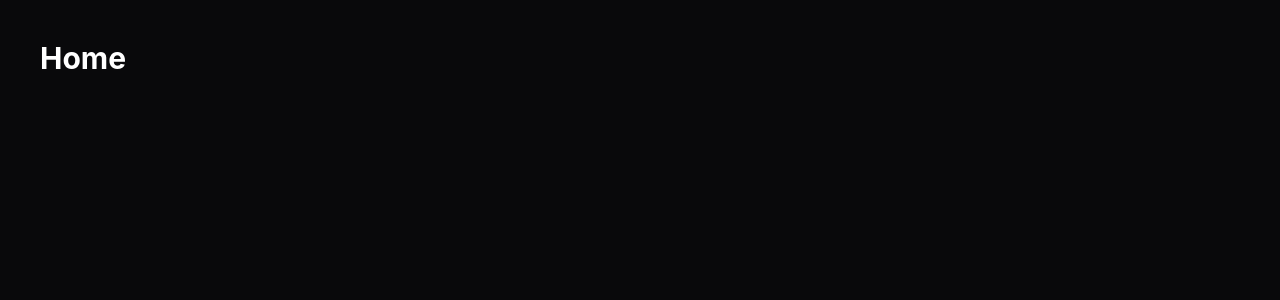
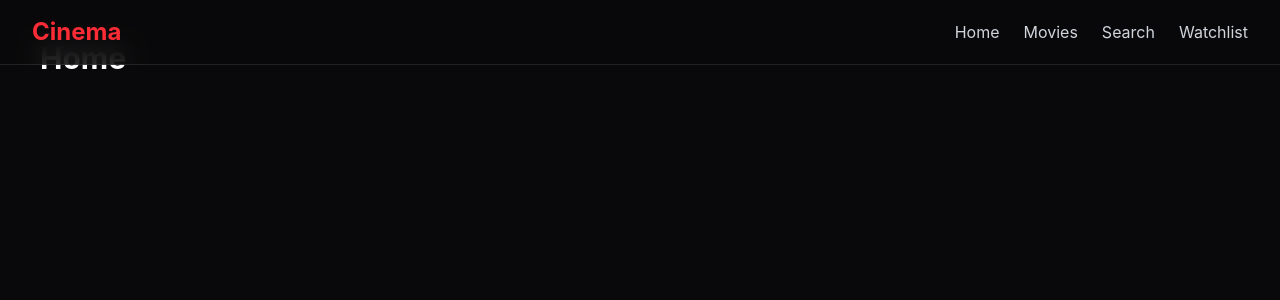
Before and after one commit to kidistm03/Cinema-app, a React (Vite) app: page / in a window 1280 px wide. Shown: the top 300 px of the page. Built offline with nearby package versions, Linux system fonts and the light colour scheme.

Commit message:
import navbar in app.jsx

```diff
--- a/src/App.jsx
+++ b/src/App.jsx
@@ -1,4 +1,6 @@
 import { BrowserRouter, Routes, Route } from 'react-router-dom'
+
+import Navbar from './components/layout/Navbar'
 
 import Home from './pages/Home'
 import Browse from './pages/Browse'
@@ -10,6 +12,9 @@ import NotFound from './pages/NotFound'
 function App() {
   return (
     <BrowserRouter>
+
+      <Navbar />
+
       <Routes>
         <Route path="/" element={<Home />} />
         <Route path="/browse" element={<Browse />} />
@@ -18,6 +23,7 @@ function App() {
         <Route path="/watchlist" element={<Watchlist />} />
         <Route path="*" element={<NotFound />} />
       </Routes>
+
     </BrowserRouter>
   )
 }
--- a/src/components/layout/Navbar.jsx
+++ b/src/components/layout/Navbar.jsx
@@ -7,7 +7,7 @@ function Navbar() {
         <div className="flex items-center justify-between h-16">
 
           <Link to="/" className="text-2xl font-bold text-red-500">
-            🎬 Cinema
+            Cinema
           </Link>
 
           <div className="flex items-center gap-6">
@@ -36,7 +36,7 @@ function Navbar() {
               to="/watchlist"
               className="text-gray-300 hover:text-white transition"
             >
-              ❤️ Watchlist
+              Watchlist
             </Link>
           </div>
 
```
